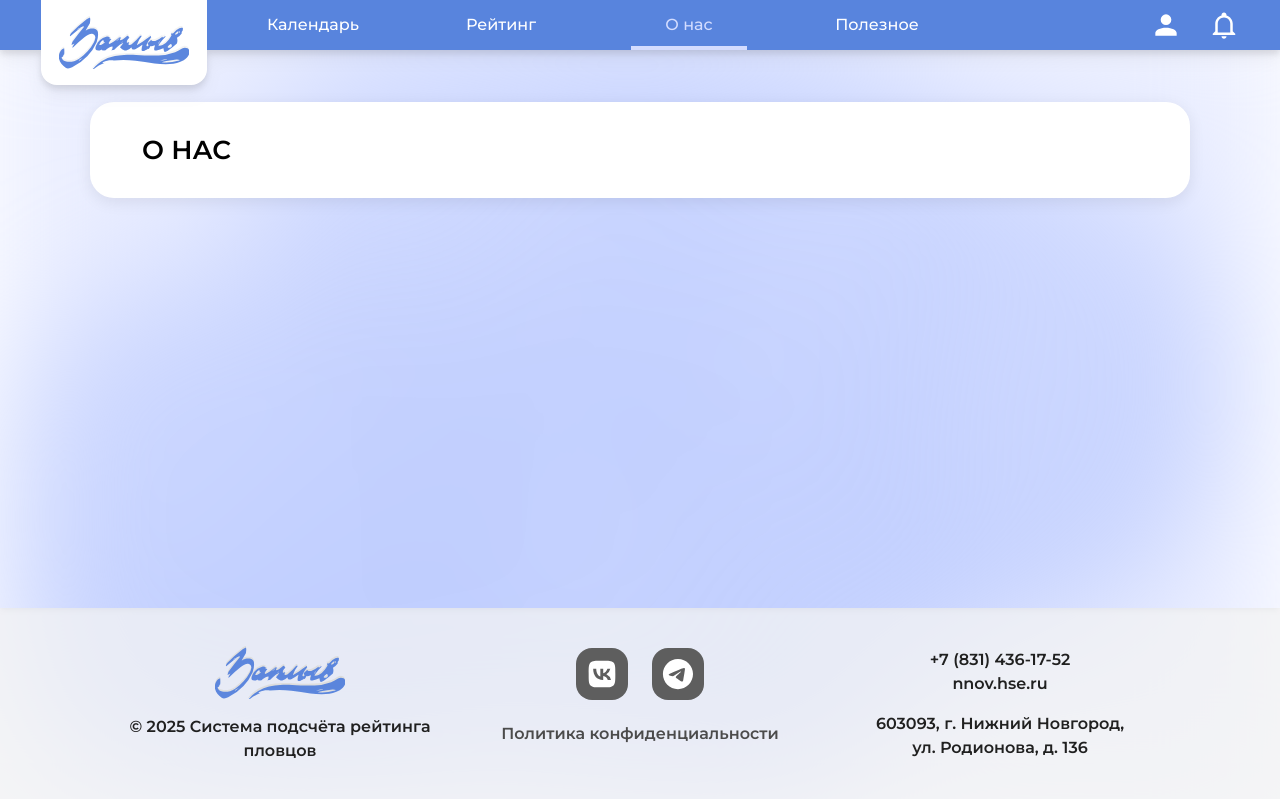
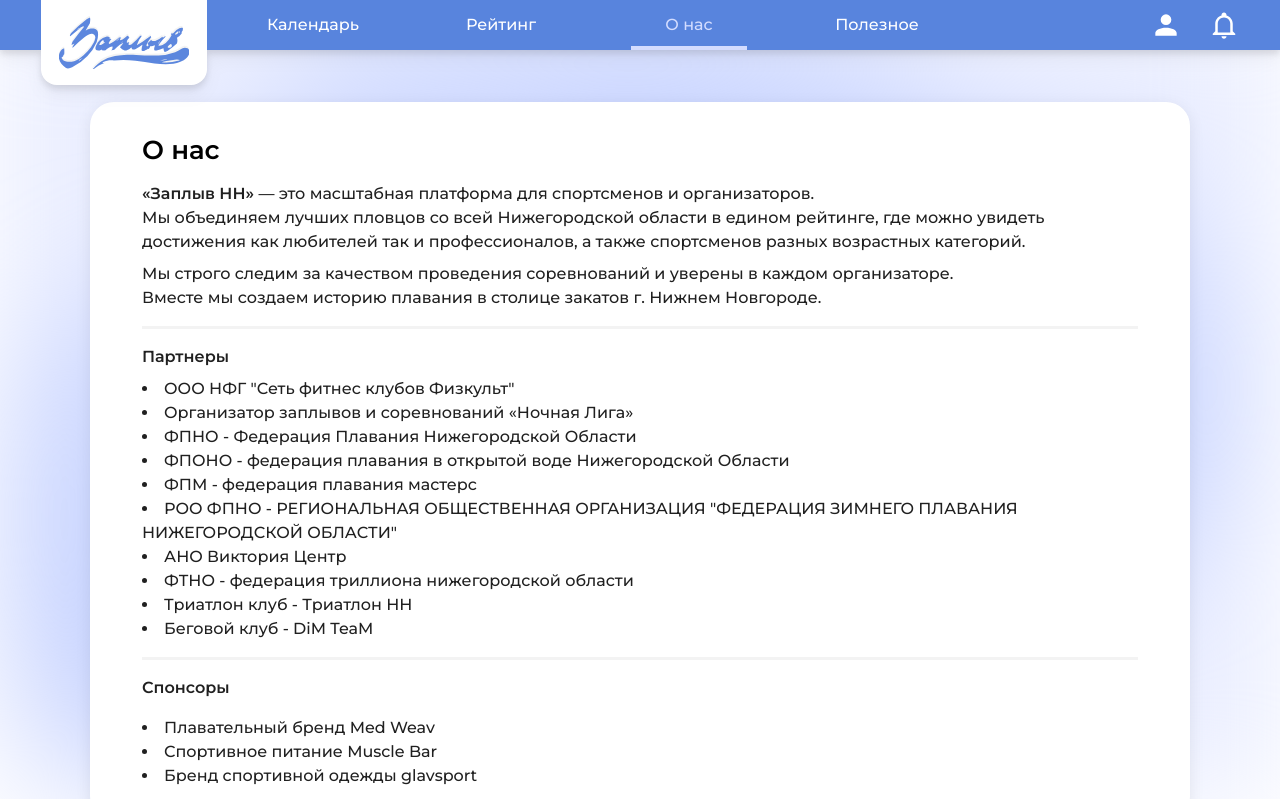
Before and after one commit to shmatozz/Ranking-App-Web, a Next.js app: page /about in a window 1280 px wide. Shown: the top 799 px of the page. Built offline with nearby package versions, Linux system fonts and the light colour scheme.

Commit message:
feat: about page with base info

```diff
--- a/src/app/about/page.tsx
+++ b/src/app/about/page.tsx
@@ -1,9 +1,6 @@
 import React from "react";
+import {AboutPage} from "@/screens/about";
 
 export default function About() {
-  return (
-    <div className="content-container text-h4 text-base-100">
-      О НАС
-    </div>
-  )
+  return <AboutPage/>
 }
--- /dev/null
+++ b/src/screens/about/index.ts
@@ -0,0 +1 @@
+export {AboutPage} from "./ui/AboutPage";
--- /dev/null
+++ b/src/screens/about/ui/AboutPage.tsx
@@ -0,0 +1,58 @@
+import React from "react";
+
+export const AboutPage = () => {
+  return (
+    <div className="content-container flex-col gap-4">
+      <label className={"text-h4 text-base-100"}>О нас</label>
+
+      <div className={"flex flex-col gap-2"}>
+        <p className={"text-bodyM_regular text-base-95 whitespace-pre-wrap"}>
+          <b>«Заплыв НН»</b>
+          {
+            " — это масштабная платформа для спортсменов и организаторов.\n" +
+            "Мы объединяем лучших пловцов со всей Нижегородской области в едином рейтинге, где можно увидеть достижения как любителей " +
+            "так и профессионалов, а также спортсменов разных возрастных категорий."
+          }
+        </p>
+
+        <p className={"text-bodyM_regular text-base-95 whitespace-pre-wrap"}>
+          {
+            "Мы строго следим за качеством проведения соревнований и уверены в каждом организаторе.\n" +
+            "Вместе мы создаем историю плавания в столице закатов г. Нижнем Новгороде."
+          }
+        </p>
+      </div>
+
+      <div className={"w-full h-[3px] bg-base-5"}/>
+
+      <div className={"flex flex-col gap-2"}>
+        <p className={"text-bodyM_medium text-base-95"}>Партнеры</p>
+
+        <span className={"text-bodyM_regular text-base-95 whitespace-pre-wrap"}>
+          <li>{"ООО НФГ \"Сеть фитнес клубов Физкульт\""}</li>
+          <li>{"Организатор заплывов и соревнований «Ночная Лига»"}</li>
+          <li>{"ФПНО - Федерация Плавания Нижегородской Области"}</li>
+          <li>{"ФПОНО - федерация плавания в открытой воде Нижегородской Области"}</li>
+          <li>{"ФПМ - федерация плавания мастерс"}</li>
+          <li>{"РОО ФПНО - РЕГИОНАЛЬНАЯ ОБЩЕСТВЕННАЯ ОРГАНИЗАЦИЯ \"ФЕДЕРАЦИЯ ЗИМНЕГО ПЛАВАНИЯ НИЖЕГОРОДСКОЙ ОБЛАСТИ\""}</li>
+          <li>{"АНО Виктория Центр"}</li>
+          <li>{"ФТНО - федерация триллиона нижегородской области"}</li>
+          <li>{"Триатлон клуб - Триатлон НН"}</li>
+          <li>{"Беговой клуб - DiM TeaM"}</li>
+        </span>
+      </div>
+
+      <div className={"w-full h-[3px] bg-base-5"}/>
+
+      <div className={"flex flex-col gap-4"}>
+        <p className={"text-bodyM_medium text-base-95"}>Спонсоры</p>
+
+        <span className={"text-bodyM_regular text-base-95 whitespace-pre-wrap"}>
+          <li>{"Плавательный бренд Med Weav"}</li>
+          <li>{"Спортивное питание Muscle Bar"}</li>
+          <li>{"Бренд спортивной одежды glavsport"}</li>
+        </span>
+      </div>
+    </div>
+  )
+}
```
